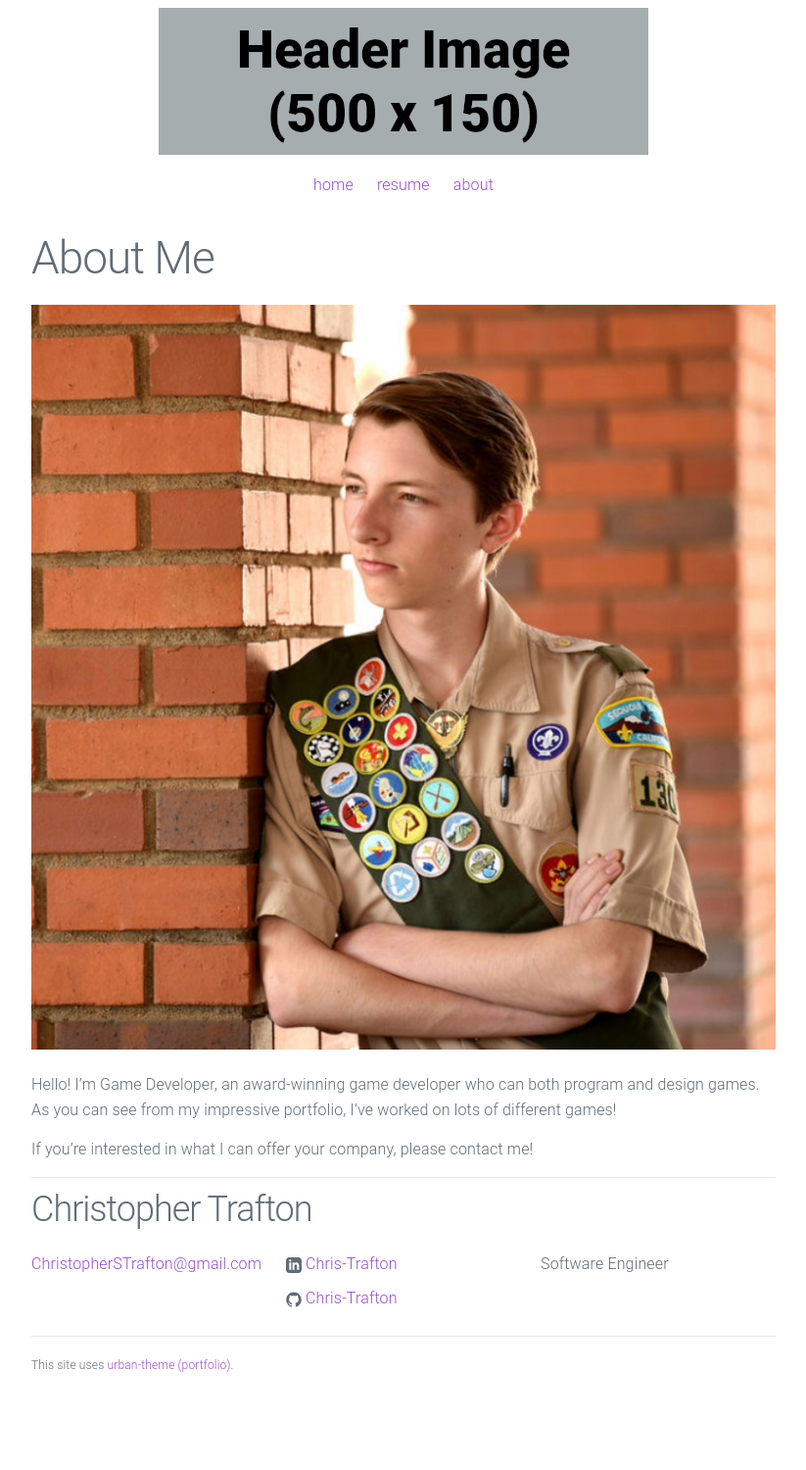
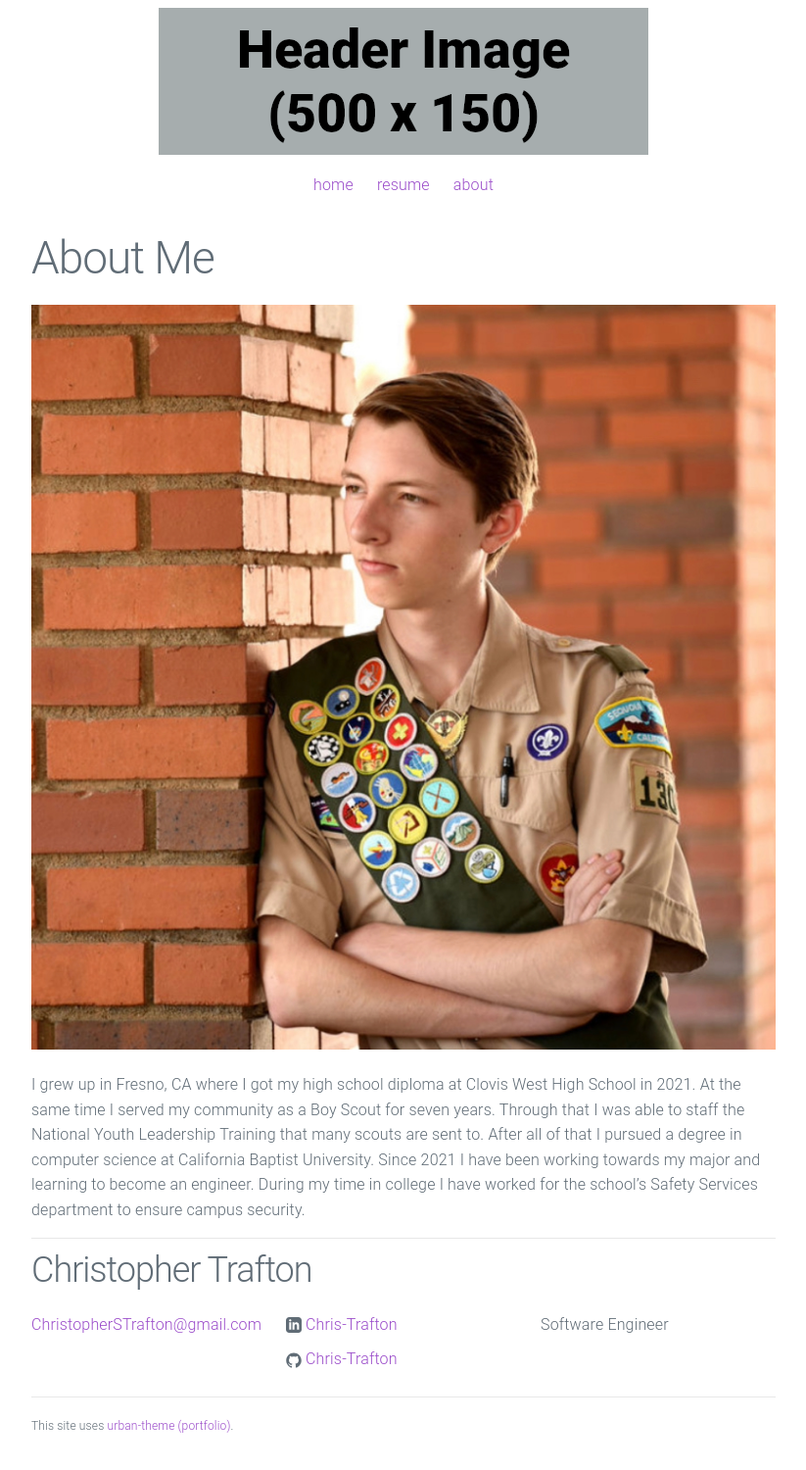
Before and after one commit to Chris-Trafton/Chris-Trafton.github.io, a Jekyll site: the page built from about.md, in a window 1280 px wide. Shown: the whole page at 98% size, without its empty margins (228-1051 px from the left). Built offline with Jekyll 4.4.1, drawn with Linux system fonts in a browser that asks for light colours; before the commit the page ends 1438 px from its top, so only the background shows below that.

Commit message:
Update about.md

```diff
--- a/about.md
+++ b/about.md
@@ -6,6 +6,4 @@ permalink: /about/
 
 ![Picture 1](/assets/aboutme.png)
 
-Hello! I'm Game Developer, an award-winning game developer who can both program and design games. As you can see from my impressive portfolio, I've worked on lots of different games!
-
-If you're interested in what I can offer your company, please contact me!
+I grew up in Fresno, CA where I got my high school diploma at Clovis West High School in 2021. At the same time I served my community as a Boy Scout for seven years. Through that I was able to staff the National Youth Leadership Training that many scouts are sent to. After all of that I pursued a degree in computer science at California Baptist University. Since 2021 I have been working towards my major and learning to become an engineer. During my time in college I have worked for the school's Safety Services department to ensure campus security.
```
